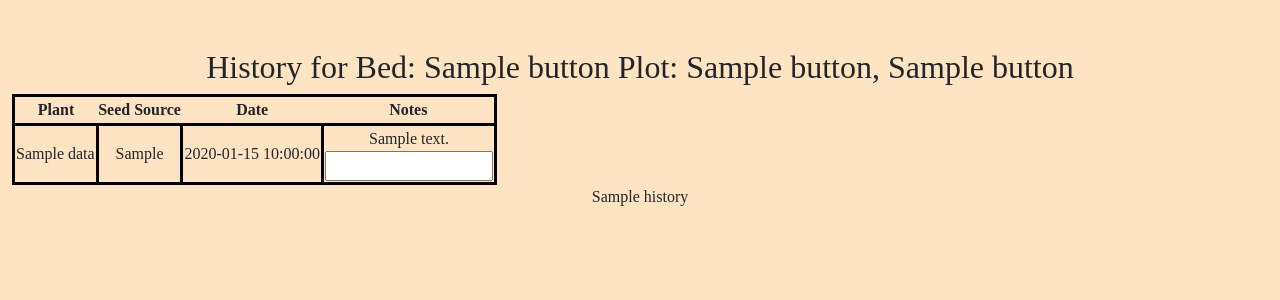
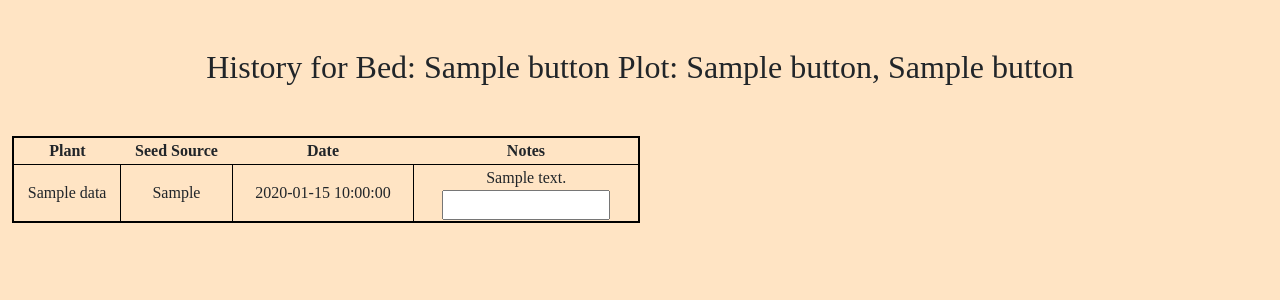
Before and after one commit to Ava-Fox/Garden-Planner, a Flask app: template templates/plothistory.html in a window 1280 px wide. Shown: the part 64-364 px from the top of the page. Run offline with Flask 3, Linux system fonts and the light colour scheme; the template is opened without the code that fills it: most values are stand-ins (such as "Sample title", 1, 10 or a date in 2020); some libraries are stand-ins or nearby versions.

Commit message:
Use session data to pass button-pressed/history data from one route to another

```diff
--- a/app.py
+++ b/app.py
@@ -2,7 +2,7 @@ import os
 
 from cs50 import SQL
 from datetime import date
-from flask import Flask, flash, redirect, render_template, request, session
+from flask import Flask, flash, redirect, render_template, request, session, url_for
 from flask_session import Session
 from werkzeug.security import check_password_hash, generate_password_hash
 
@@ -90,21 +90,26 @@ def index():
     if request.method == "POST":
         button = request.form.get("clicked-button")
         button = button.split()
-        history = db.execute("SELECT date, name, seed_source, notes FROM history JOIN plants ON history.plant_id = plants.id WHERE plot_id = (SELECT id FROM plot WHERE bed = ? AND local_x = ? AND local_y = ?);", button[0], button[1], button[2])
-        print(history)
-        print(button)
-        return render_template("plothistory.html", button=button, history=history)
+        history = db.execute("SELECT history.id, date, name, seed_source, notes FROM history JOIN plants ON history.plant_id = plants.id WHERE plot_id = (SELECT id FROM plot WHERE bed = ? AND local_x = ? AND local_y = ?);", button[0], button[1], button[2])
+        session['button'] = button
+        session['history'] = history
+        return redirect(url_for('plothistory', button=button, history=history))
     else:
         return render_template("index.html")
 
 @app.route("/plothistory", methods=["GET", "POST"])
 def plothistory():
-    return render_template("plothistory.html")
+    history = session.get('history')
+    button = session.get('button')
+    print(history)
+    print(button)
+    return render_template("plothistory.html", button=button, history=history)
 
 @app.route("/notes", methods=["GET", "POST"])
 def notes():
     if request.method == "POST":
         notes = request.form.get("notes")
+        # db.execute("INSERT INTO history notes VALUES ? WHERE plot_id = ? AND user_id = ?;", notes, )
         print(notes)
         return redirect("/")
 
@@ -179,3 +184,6 @@ def register():
 
     else:
         return render_template("register.html")
+
+if __name__ == "__main__":
+    app.run(debug=True)
--- a/static/styles.css
+++ b/static/styles.css
@@ -34,17 +34,31 @@ main {
 }
 
 table {
-    border: 3px solid black;
+    border: 2px solid black;
+    text-align: center;
+    width: 50%;
+    margin-top: 50px;
 }
 
 td {
-    border: 3px solid black;
+    border: 1px solid black;
 }
-tr {
-    border: 3px solid black;
+
+tr:nth-child(even) {
+    background-color:  #ffe4c4;
 }
 
 img {
     width: 50%;
     height: 50%;
 }
+
+#test {
+    background-color:#BFB2A2;
+    border-radius: 50%;
+    margin: auto;
+    margin-top: 20px;
+    width: 500px;
+    height: 20px;
+    text-align: center;
+}
--- a/templates/plothistory.html
+++ b/templates/plothistory.html
@@ -43,9 +43,8 @@
             </tr>
         {% endfor %}
     </table>
-        {{history}}
     {% else %}
-        <p> Looks like there's no history for this plot yet! </p>
+        <p id="test"> Looks like there's no history for this plot yet! </p>
         <img src="static/images/plant.gif" alt="growing plant">
     {% endif %}
 {% endblock %}
```
Also changed, not shown: garden.db, 2 other files.
